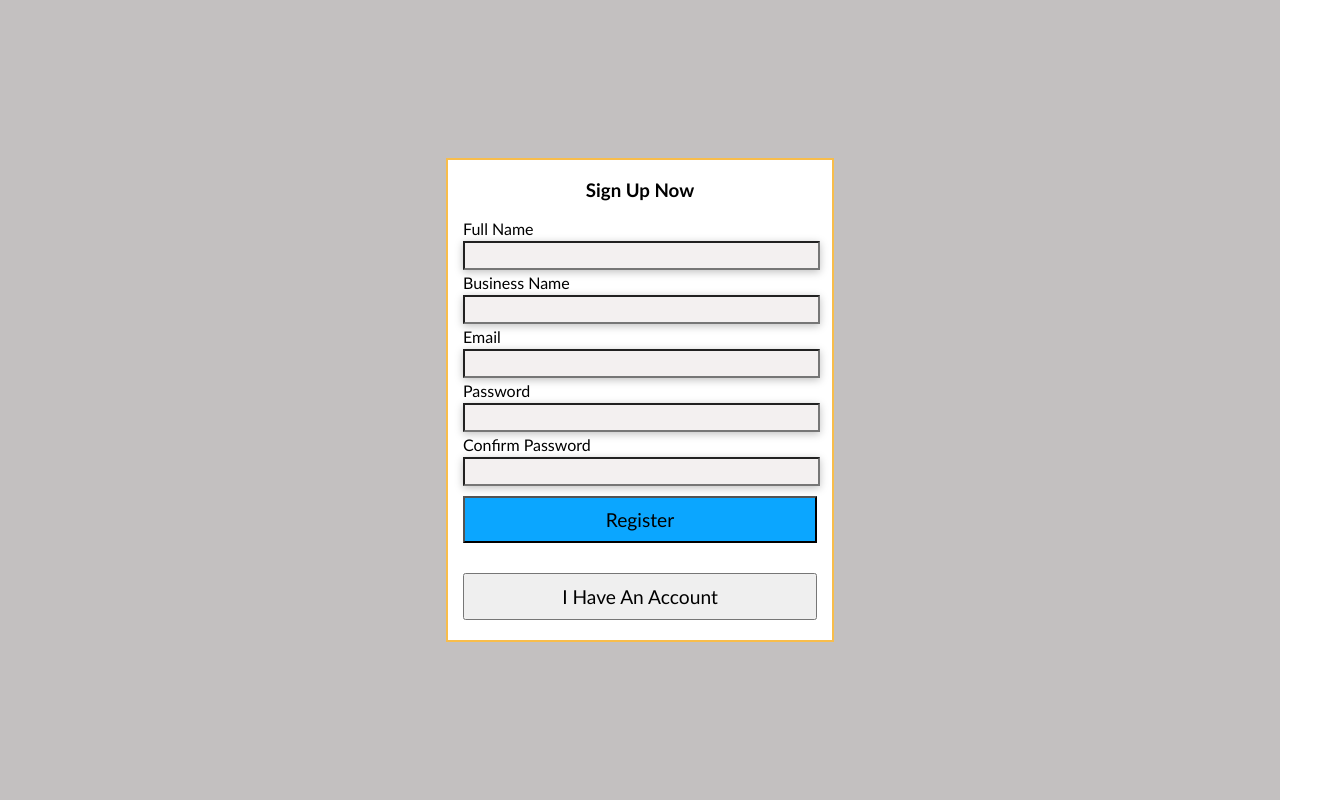
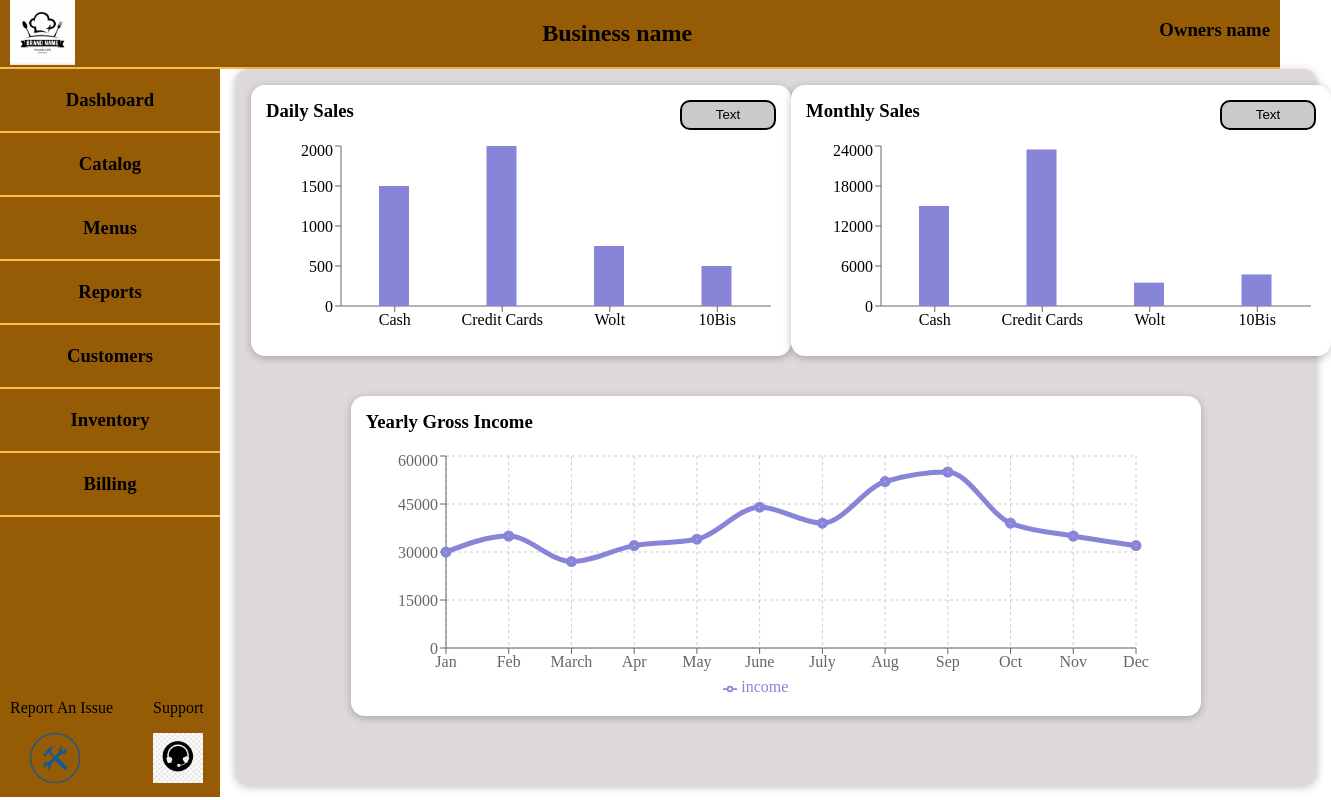
Before and after one commit to danmachlenkin/Back-Office-For-Restaurants, a React (Create React App) app in the folder front-end/: page / in a window 1280 px wide. Shown: the whole page, 1331 px wide, since content can reach past the window. Built offline with nearby package versions, Linux system fonts and the light colour scheme.

Commit message:
working on routing

```diff
--- a/front-end/src/App.js
+++ b/front-end/src/App.js
@@ -1,12 +1,10 @@
 //Libraries Imports
-import React, { Fragment, useState } from "react";
-import { createRoot } from "react-dom/client";
+import React, { useState } from "react";
 import {
-  createBrowserRouter,
-  createRoutesFromElements,
-  RouterProvider,
+  BrowserRouter as Router,
   Route,
-  Link,
+  Routes,
+  Navigate,
 } from "react-router-dom";
 
 //JS imports
@@ -27,24 +25,10 @@ import LoginPage from "./pages/LoginPage";
 import ProtectedRoutes from "./util/protectedRoutes";
 
 //Definning Router
-const router = createBrowserRouter(
-  createRoutesFromElements(
-    <Route path="/" element={<ProtectedRoutes />}>
-      <Route path="/dashboard" element={<Dashboard />}></Route>
-      <Route path="/catalog" element={<Catalog />}></Route>
-      <Route path="/customers" element={<Customers />}></Route>
-      <Route path="/inventory" element={<Inventory />}></Route>
-      <Route path="/menus" element={<Menus />}></Route>
-      <Route path="/reports" element={<Reports />}></Route>
-      <Route path="/billing" element={<Billing />}></Route>
-      <Route path="/issueReport" element={<IssueReport />}></Route>
-    </Route>
-  )
-);
 
 function App() {
   const [selectedPage, setSelectedPage] = useState("dashboard");
-  const [isLoggedIn, setIsLoggedIn] = useState(false);
+  const [isLoggedIn, setIsLoggedIn] = useState(true);
 
   const pageSelectionHandler = (pageName) => {
     console.log(pageName);
@@ -55,46 +39,65 @@ function App() {
     setIsLoggedIn(bool);
   };
 
-  return <RouterProvider router={router} />
+  return (
+    <Router>
+      <Routes>
+        <Route
+          exact
+          path="/"
+          element={
+            isLoggedIn ? (
+              <div>
+                <div className={modules.container}>
+                  <nav>
+                    <TopNavBar />
+                  </nav>
+                  <main className={modules.main_container}>
+                    <nav>
+                      <LeftNavBar selectPage={pageSelectionHandler} />
+                    </nav>
+                    <section className={modules.display_window}>
+                      <Card>
+                        {selectedPage === "dashboard" && <Dashboard />}
+                        {selectedPage === "catalog" && <Catalog />}
+                        {selectedPage === "menus" && <Menus />}
+                        {selectedPage === "reports" && <Reports />}
+                        {selectedPage === "customers" && <Customers />}
+                        {selectedPage === "inventory" && <Inventory />}
+                        {selectedPage === "billing" && <Billing />}
+                        {selectedPage === "report an issue" && <IssueReport />}
+                      </Card>
+                    </section>
+                  </main>
+                </div>
+              </div>
+            ) : (
+              <LoginPage />
+            )
+          }
+        ></Route>
+      </Routes>
 
+      {/* <Routes>
+        <div>
+          <div className={modules.container}>
+            <nav>
+              <TopNavBar />
+            </nav>
+            <main className={modules.main_container}>
+              <nav>
+                <LeftNavBar selectPage={pageSelectionHandler} />
+              </nav>
+              <section className={modules.display_window}>
+                <Card>
 
+                </Card>
+              </section>
+            </main>
+          </div>
+        </div>
+      </Routes> */}
+    </Router>
+  );
 }
 export default App;
-
-//   if (isLoggedIn) {
-//     return (
-//       <>
-//         <LoginPage />
-//       </>
-//     );
-//   } else {
-//     return (
-//       <>
-//         <div>
-//           <div className={modules.container}>
-//             <nav>
-//               <TopNavBar />
-//             </nav>
-//             <main className={modules.main_container}>
-//               <nav>
-//                 <LeftNavBar selectPage={pageSelectionHandler} />
-//               </nav>
-//               <section className={modules.display_window}>
-//                 <Card>
-//                   {selectedPage === "dashboard" && <Dashboard />}
-//                   {selectedPage === "catalog" && <Catalog />}
-//                   {selectedPage === "menus" && <Menus />}
-//                   {selectedPage === "reports" && <Reports />}
-//                   {selectedPage === "customers" && <Customers />}
-//                   {selectedPage === "inventory" && <Inventory />}
-//                   {selectedPage === "billing" && <Billing />}
-//                   {selectedPage === "report an issue" && <IssueReport />}
-//                 </Card>
-//               </section>
-//             </main>
-//           </div>
-//         </div>
-//       </>
-//     );
-//   }
-// }
--- a/front-end/src/pages/Dashboards.js
+++ b/front-end/src/pages/Dashboards.js
@@ -5,6 +5,7 @@ import React, { Fragment } from "react";
 import DailyChart from "../Components/Dashboard/DailyChart";
 import MonthlyChart from "../Components/Dashboard/MonthlyChart";
 import YearlyChart from "../Components/Dashboard/YearlyChart";
+
 
 //CSS imports
 import modules from "./Dashboard.module.css";
```
